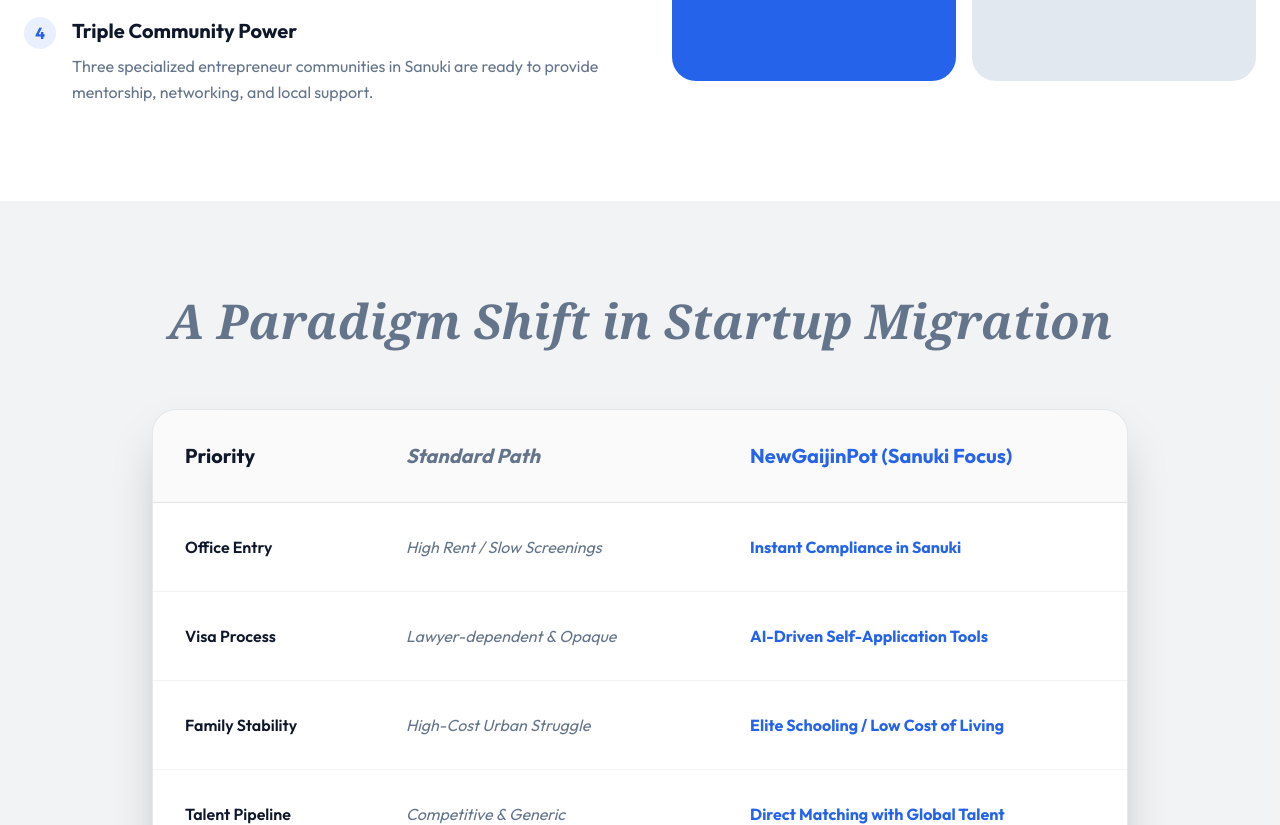
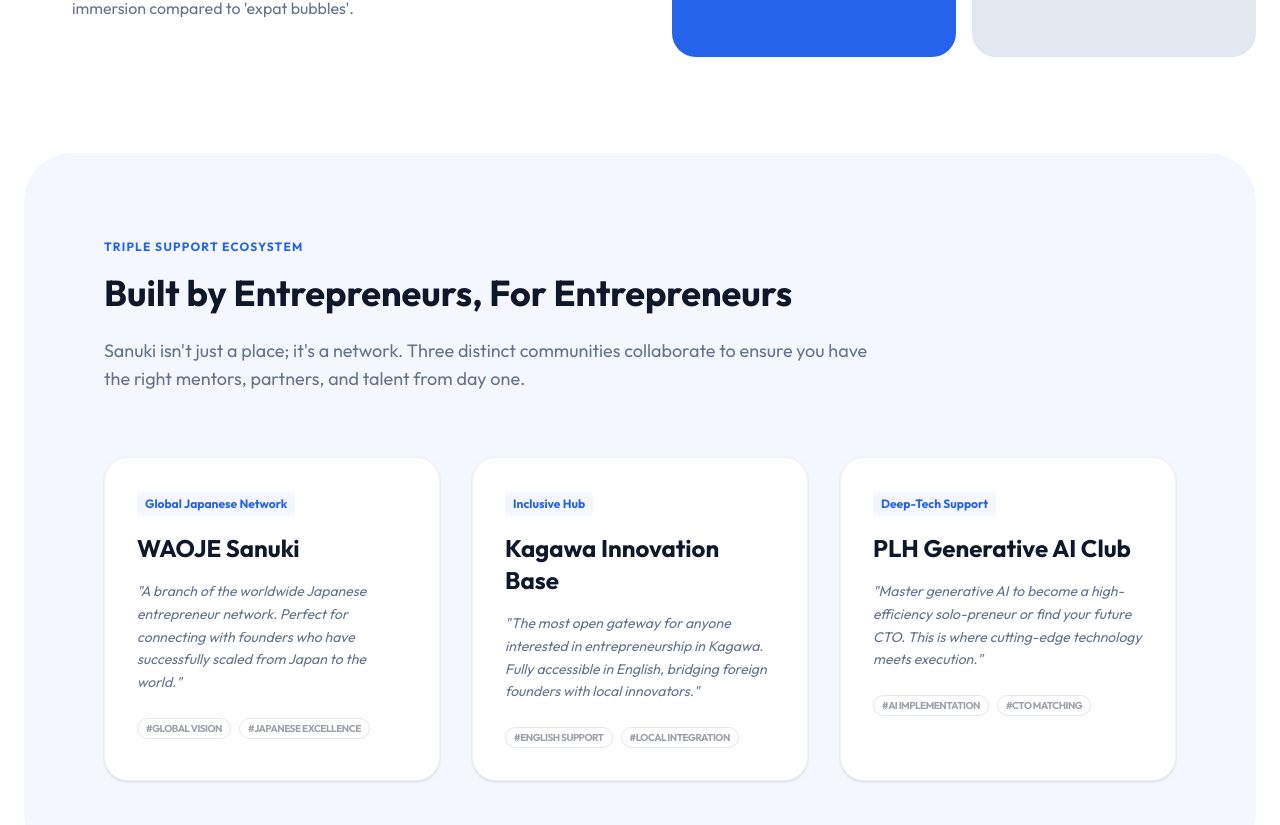
Before and after one commit to takeman555/new-gaijin-pot, a Next.js app: page / in a window 1280 px wide. Shown: the part 2155-2980 px from the top of the page. Built offline with nearby package versions, Linux system fonts and the light colour scheme.

Commit message:
Add specific details for WAOJE Sanuki, Kagawa Innovation Base, and PLH Generative AI Club

```diff
--- a/pages/index.tsx
+++ b/pages/index.tsx
@@ -99,7 +99,8 @@
 
         {/* Why Sanuki Section */}
         <section id="sanuki" className="py-24">
-          <div className="max-w-7xl mx-auto px-6 flex flex-col lg:flex-row gap-16 items-center">
+          <div className="max-w-7xl mx-auto px-6">
+            <div className="flex flex-col lg:flex-row gap-16 items-center mb-24">
               <div className="lg:w-1/2">
                 <h2 className="text-4xl md:text-5xl font-bold mb-8">Why Sanuki City is the <span className="text-primary italic">Optimal Choice</span></h2>
                 <div className="space-y-8">
@@ -107,7 +108,6 @@
                     { title: "Seamless Office Compliance", desc: "Forget high-priced urban offices. Our properties are guaranteed to meet immigration requirements instantly and affordably." },
                     { title: "World-Class Family Life", desc: "With high-quality international schools and low cost of living, your family thrives while you build your legacy." },
                     { title: "Immersive Japanese Mastery", desc: "Living in Sanuki accelerates language skills through natural community immersion compared to 'expat bubbles'." },
-                  { title: "Triple Community Power", desc: "Three specialized entrepreneur communities in Sanuki are ready to provide mentorship, networking, and local support." }
                   ].map((item, i) => (
                     <div key={i} className="flex gap-4">
                       <div className="flex-shrink-0 w-8 h-8 rounded-full bg-primary/10 flex items-center justify-center text-primary font-bold">
@@ -126,6 +126,52 @@
                 <div className="h-64 bg-primary/10 rounded-3xl" />
                 <div className="h-64 bg-primary rounded-3xl" />
                 <div className="h-64 bg-slate-200 rounded-3xl" />
+              </div>
+            </div>
+
+            {/* Communities Subsection */}
+            <div className="bg-primary/5 rounded-[3rem] p-12 md:p-20">
+              <div className="max-w-3xl mb-16">
+                <span className="text-primary font-bold tracking-widest uppercase text-xs">Triple Support Ecosystem</span>
+                <h3 className="text-3xl md:text-4xl font-bold mt-4 mb-6">Built by Entrepreneurs, For Entrepreneurs</h3>
+                <p className="text-lg text-secondary">Sanuki isn't just a place; it's a network. Three distinct communities collaborate to ensure you have the right mentors, partners, and talent from day one.</p>
+              </div>
+
+              <div className="grid md:grid-cols-3 gap-8">
+                {[
+                  {
+                    name: "WAOJE Sanuki",
+                    type: "Global Japanese Network",
+                    desc: "A branch of the worldwide Japanese entrepreneur network. Perfect for connecting with founders who have successfully scaled from Japan to the world.",
+                    tags: ["Global Vision", "Japanese Excellence"]
+                  },
+                  {
+                    name: "Kagawa Innovation Base",
+                    type: "Inclusive Hub",
+                    desc: "The most open gateway for anyone interested in entrepreneurship in Kagawa. Fully accessible in English, bridging foreign founders with local innovators.",
+                    tags: ["English Support", "Local Integration"]
+                  },
+                  {
+                    name: "PLH Generative AI Club",
+                    type: "Deep-Tech Support",
+                    desc: "Master generative AI to become a high-efficiency solo-preneur or find your future CTO. This is where cutting-edge technology meets execution.",
+                    tags: ["AI Implementation", "CTO Matching"]
+                  }
+                ].map((community, i) => (
+                  <div key={i} className="bg-background rounded-3xl p-8 shadow-sm border border-foreground/5 hover:border-primary/30 transition-all group">
+                    <span className="text-primary text-xs font-bold px-2 py-1 rounded bg-primary/5 mb-4 inline-block">{community.type}</span>
+                    <h4 className="text-2xl font-bold mb-4">{community.name}</h4>
+                    <p className="text-sm text-secondary leading-relaxed mb-6 italic">"{community.desc}"</p>
+                    <div className="flex flex-wrap gap-2">
+                      {community.tags.map((tag, j) => (
+                        <span key={j} className="text-[10px] font-bold text-foreground/40 uppercase tracking-tighter border border-foreground/10 px-2 py-0.5 rounded-full">
+                          #{tag}
+                        </span>
+                      ))}
+                    </div>
+                  </div>
+                ))}
+              </div>
             </div>
           </div>
         </section>
```
Also changed, not shown: 1 other file (tests, documents, lock files or other folders). Lines whose indentation alone changed are shown as unchanged.
